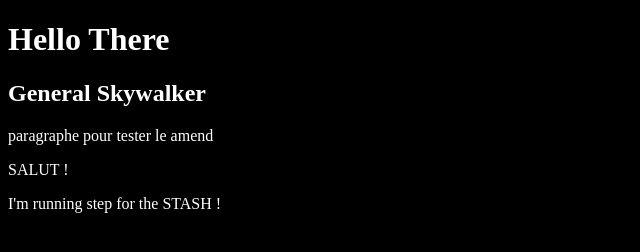
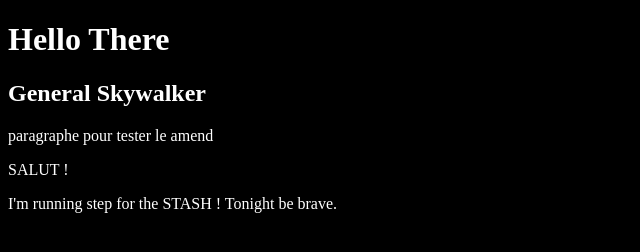
Before and after one commit to EWEN14/Projet-de-test-git, a plain HTML site: page index.html in a window 1280 px wide. Shown: the whole page, without its empty margins (0-640 px from the left). Drawn offline with nearby package versions, Linux system fonts and the light colour scheme.

Commit message:
rajout bout phrase sur index.html

```diff
--- a/index.html
+++ b/index.html
@@ -23,6 +23,6 @@
 
 		<div>SALUT !</div>
 
-		<p>I'm running step for the STASH !</p>
+		<p>I'm running step for the STASH ! Tonight be brave.</p>
 	</body>
 </html>
```
